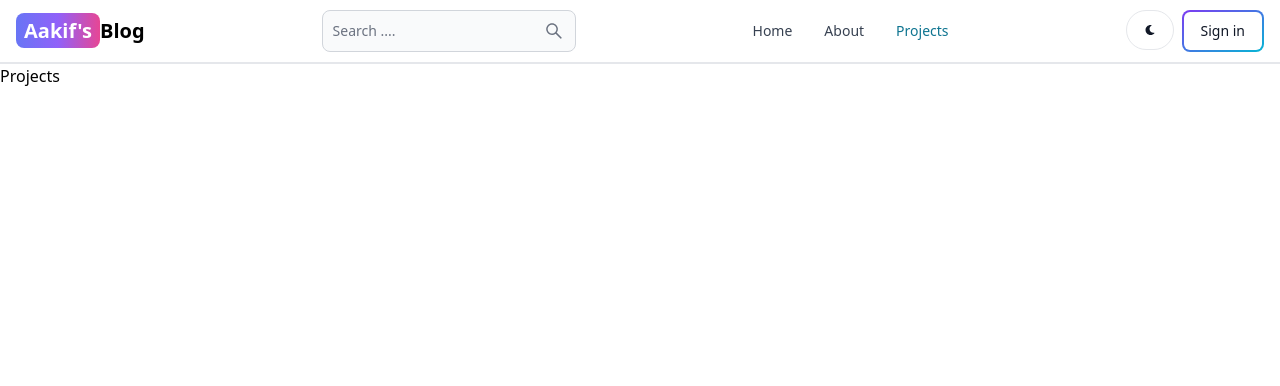
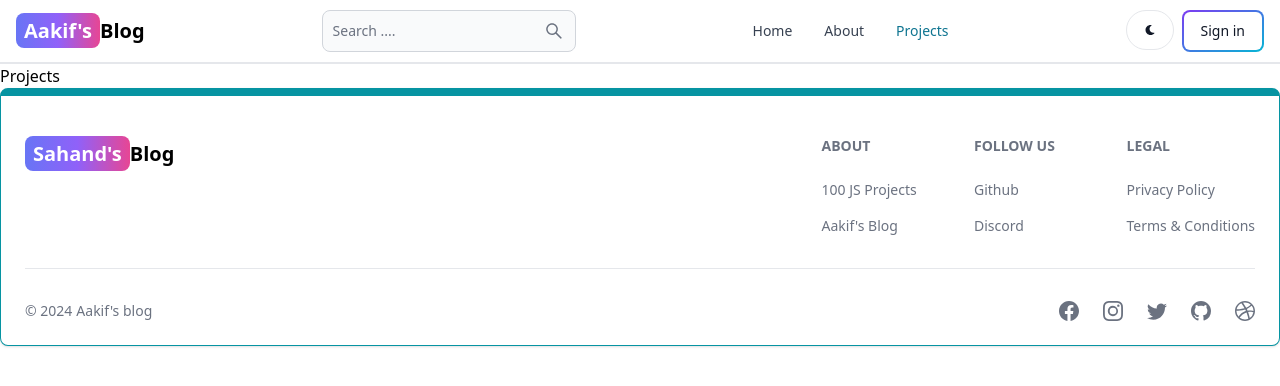
Before and after one commit to Aakif9866/mern-blog, a React (Vite) app in the folder client/: page /projects in a window 1280 px wide. Shown: the top 386 px of the page. Built offline with nearby package versions, Linux system fonts and the light colour scheme.

Commit message:
footer added

```diff
--- a/client/src/App.jsx
+++ b/client/src/App.jsx
@@ -7,6 +7,7 @@
 import Dashboard from "./pages/Dashboard";
 import Projects from "./pages/Projects";
 import Header from "./components/Header";
+import Footercom from "./components/Footercom";
 function App() {
   return (
     <BrowserRouter>
@@ -20,6 +21,7 @@
         <Route path="/dashboard" element={<Dashboard />} />
         <Route path="/projects" element={<Projects />} />
       </Routes>
+      <Footercom />
     </BrowserRouter>
   );
 }
--- /dev/null
+++ b/client/src/components/Footercom.jsx
@@ -0,0 +1,99 @@
+import { Footer } from "flowbite-react";
+import { Link } from "react-router-dom";
+import {
+  BsFacebook,
+  BsInstagram,
+  BsTwitter,
+  BsGithub,
+  BsDribbble,
+} from "react-icons/bs";
+
+const Footercom = () => {
+  return (
+    <Footer container className="border border-t-8 border-teal-500">
+      <div className="w-full max-w-7xl mx-auto">
+        <div className="grid w-full justify-between sm:flex md:grid-cols-1">
+          <div className="mt-5">
+            <Link
+              to="/"
+              className="self-center whitespace-nowrap text-lg sm:text-xl font-semibold dark:text-white"
+            >
+              <span className="px-2 py-1 bg-gradient-to-r from-indigo-500 via-purple-500 to-pink-500 rounded-lg text-white">
+                Sahand's
+              </span>
+              Blog
+            </Link>
+          </div>
+          <div className="grid grid-cols-2 gap-8 mt-4 sm:grid-cols-3 sm:gap-6">
+            {/* here  3 components */}
+            {/*  in wide screen 3 columns */}
+            {/*  in SMALL screen 2 columns */}
+            <div>
+              <Footer.Title title="About" />
+              <Footer.LinkGroup col>
+                <Footer.Link
+                  href="https://www.100jsprojects.com"
+                  target="_blank"
+                  rel="noopener noreferrer"
+                >
+                  100 JS Projects
+                </Footer.Link>
+                <Footer.Link
+                  href="/about"
+                  target="_blank"
+                  rel="noopener noreferrer"
+                >
+                  Aakif's Blog
+                </Footer.Link>
+              </Footer.LinkGroup>
+            </div>
+            <div>
+              <Footer.Title title="Follow us" />
+              <Footer.LinkGroup col>
+                <Footer.Link
+                  href="https://github.com/Aakif9866"
+                  target="_blank"
+                  rel="noopener noreferrer"
+                >
+                  Github
+                </Footer.Link>
+                <Footer.Link href="#">Discord</Footer.Link>
+              </Footer.LinkGroup>
+            </div>
+            <div>
+              <Footer.Title title="Legal" />
+              <Footer.LinkGroup col>
+                <Footer.Link href="#">Privacy Policy</Footer.Link>
+                <Footer.Link href="#">Terms &amp; Conditions</Footer.Link>
+              </Footer.LinkGroup>
+            </div>
+          </div>
+        </div>
+        <Footer.Divider />
+        <div className="w-full sm:flex sm:items-center sm:justify-between">
+          <Footer.Copyright
+            href="#"
+            by="Aakif's blog"
+            year={new Date().getFullYear()}
+          />
+          <div className="flex gap-6 sm:mt-0 mt-4 sm:justify-center">
+            <Footer.Icon href="#" icon={BsFacebook} />
+            <Footer.Icon href="#" icon={BsInstagram} />
+            <Footer.Icon href="#" icon={BsTwitter} />
+            <Footer.Icon
+              href="https://github.com/Aakif9866"
+              target="_blank"
+              rel="noopener noreferrer"
+              icon={BsGithub}
+            />
+            <Footer.Icon href="#" icon={BsDribbble} />
+          </div>
+        </div>
+      </div>
+    </Footer>
+  );
+};
+
+export default Footercom;
+
+// in each  page add min-h-screen -> so that the footer is at the end
```
